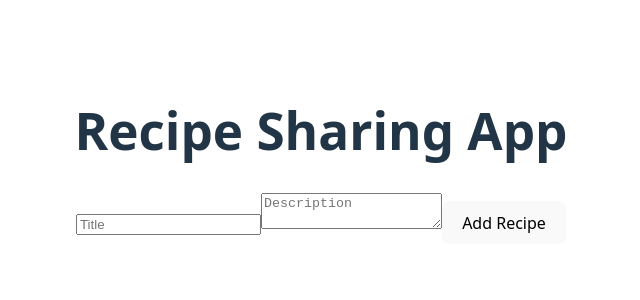
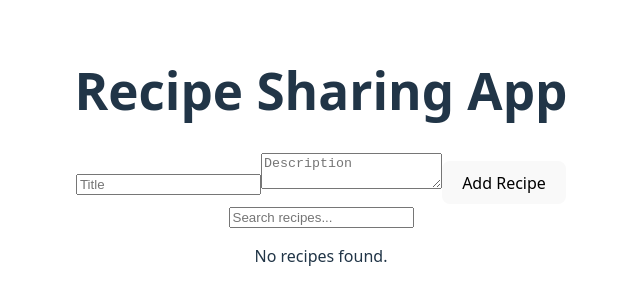
Before and after one commit to Mohamed-Amine-Nafia/alx-fe-reactjs, a React (Vite) app in the folder recipe-sharing-app/: page / in a window 1280 px wide. Shown: the part 244-544 px from the top of the page, without its empty margins (319-959 px from the left). Built offline with nearby package versions, Linux system fonts and the light colour scheme.

Commit message:
add filter fuctionalty

```diff
--- a/recipe-sharing-app/src/App.jsx
+++ b/recipe-sharing-app/src/App.jsx
@@ -2,6 +2,7 @@
 import RecipeList from "./components/RecipeList";
 import AddRecipeForm from "./components/AddRecipeForm";
 import RecipeDetails from "./components/RecipeDetails";
+import SearchBar from "./components/SearchBar";
 import "./App.css";
 
 export default function App() {
@@ -11,11 +12,12 @@
         <Route
           path="/"
           element={
-            <>
-              <h1>Recipe Sharing App</h1>
+            <div className="p-4">
+              <h1 className="text-xl font-bold mb-4">Recipe Sharing App</h1>
               <AddRecipeForm />
+              <SearchBar />
               <RecipeList />
-            </>
+            </div>
           }
         />
         <Route path="/recipes/:id" element={<RecipeDetails />} />
--- a/recipe-sharing-app/src/components/RecipeList.jsx
+++ b/recipe-sharing-app/src/components/RecipeList.jsx
@@ -1,22 +1,24 @@
+// src/components/RecipeList.jsx
 import { useRecipeStore } from "./recipeStore.js";
 import { Link } from "react-router-dom";
 
 const RecipeList = () => {
-  const recipes = useRecipeStore((state) => state.recipes);
+  const filteredRecipes = useRecipeStore((state) => state.filteredRecipes);
 
   return (
     <div>
-      {recipes.map((recipe) => (
-        <div key={recipe.id}>
-          {" "}
-          {/* ✅ using recipe.id */}
-          <h3>
-            <Link to={`/recipes/${recipe.id}`}>{recipe.title}</Link>{" "}
-            {/* ✅ using recipe.id */}
-          </h3>
-          <p>{recipe.description}</p>
-        </div>
-      ))}
+      {filteredRecipes.length === 0 ? (
+        <p>No recipes found.</p>
+      ) : (
+        filteredRecipes.map((recipe) => (
+          <div key={recipe.id} className="border p-2 mb-2 rounded">
+            <h3>
+              <Link to={`/recipes/${recipe.id}`}>{recipe.title}</Link>
+            </h3>
+            <p>{recipe.description}</p>
+          </div>
+        ))
+      )}
     </div>
   );
 };
--- /dev/null
+++ b/recipe-sharing-app/src/components/SearchBar.jsx
@@ -0,0 +1,23 @@
+import React, { useEffect } from "react";
+import { useRecipeStore } from "./recipeStore.js";
+
+const SearchBar = () => {
+  const setSearchTerm = useRecipeStore((state) => state.setSearchTerm);
+  const filterRecipes = useRecipeStore((state) => state.filterRecipes);
+  const searchTerm = useRecipeStore((state) => state.searchTerm);
+
+  useEffect(() => {
+    filterRecipes();
+  }, [searchTerm, filterRecipes]);
+
+  return (
+    <input
+      type="text"
+      placeholder="Search recipes..."
+      value={searchTerm}
+      onChange={(e) => setSearchTerm(e.target.value)}
+      className="border p-2 rounded w-full"
+    />
+  );
+};
+export default SearchBar;
--- a/recipe-sharing-app/src/components/recipeStore.js
+++ b/recipe-sharing-app/src/components/recipeStore.js
@@ -4,17 +4,27 @@
   recipes: [],
   addRecipe: (newRecipe) =>
     set((state) => ({ recipes: [...state.recipes, newRecipe] })),
-  setRecipes: (recipes) => set({ recipes }),
+
   updateRecipe: (updatedRecipe) =>
     set((state) => ({
       recipes: state.recipes.map((recipe) =>
         recipe.id === updatedRecipe.id ? updatedRecipe : recipe
       ),
     })),
+
   deleteRecipe: (id) =>
     set((state) => ({
       recipes: state.recipes.filter((recipe) => recipe.id !== id),
     })),
 
-  setRecipes: (recipes) => set({ recipes }),
+  searchTerm: "",
+  setSearchTerm: (term) => set((state) => ({ searchTerm: term }), false),
+
+  filteredRecipes: [],
+  filterRecipes: () =>
+    set((state) => ({
+      filteredRecipes: state.recipes.filter((recipe) =>
+        recipe.title.toLowerCase().includes(state.searchTerm.toLowerCase())
+      ),
+    })),
 }));
```
